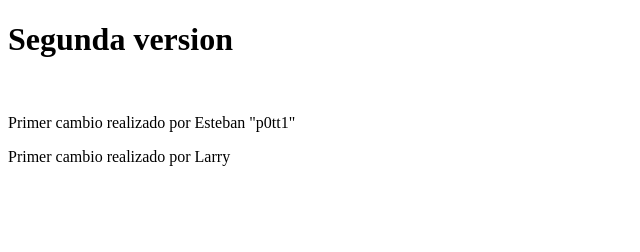
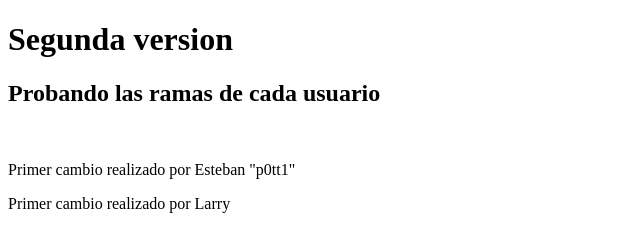
Before and after one commit to DavidParrado/mario-kart, a plain HTML site: page index.html in a window 1280 px wide. Shown: the whole page, without its empty margins (0-640 px from the left). Drawn offline with Linux system fonts and the light colour scheme.

Commit message:
Rama_esteban

```diff
--- a/index.html
+++ b/index.html
@@ -7,6 +7,7 @@
 </head>
 <body>
   <h1>Segunda version</h1>
+  <h2>Probando las ramas de cada usuario</h2>
   <br>
   <p>Primer cambio realizado por Esteban "p0tt1"</p>
   <p>Primer cambio realizado por Larry</p>
```
